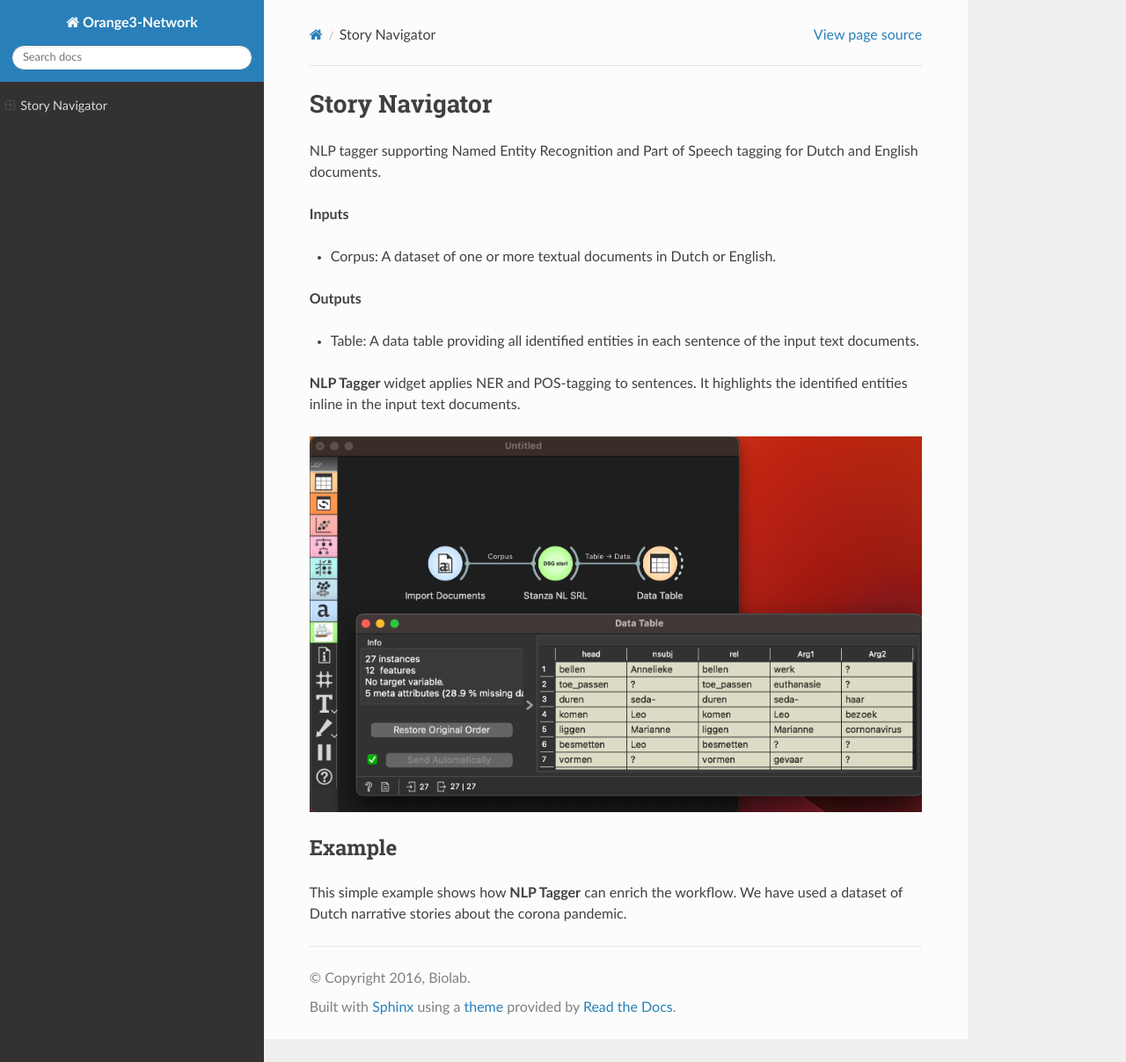
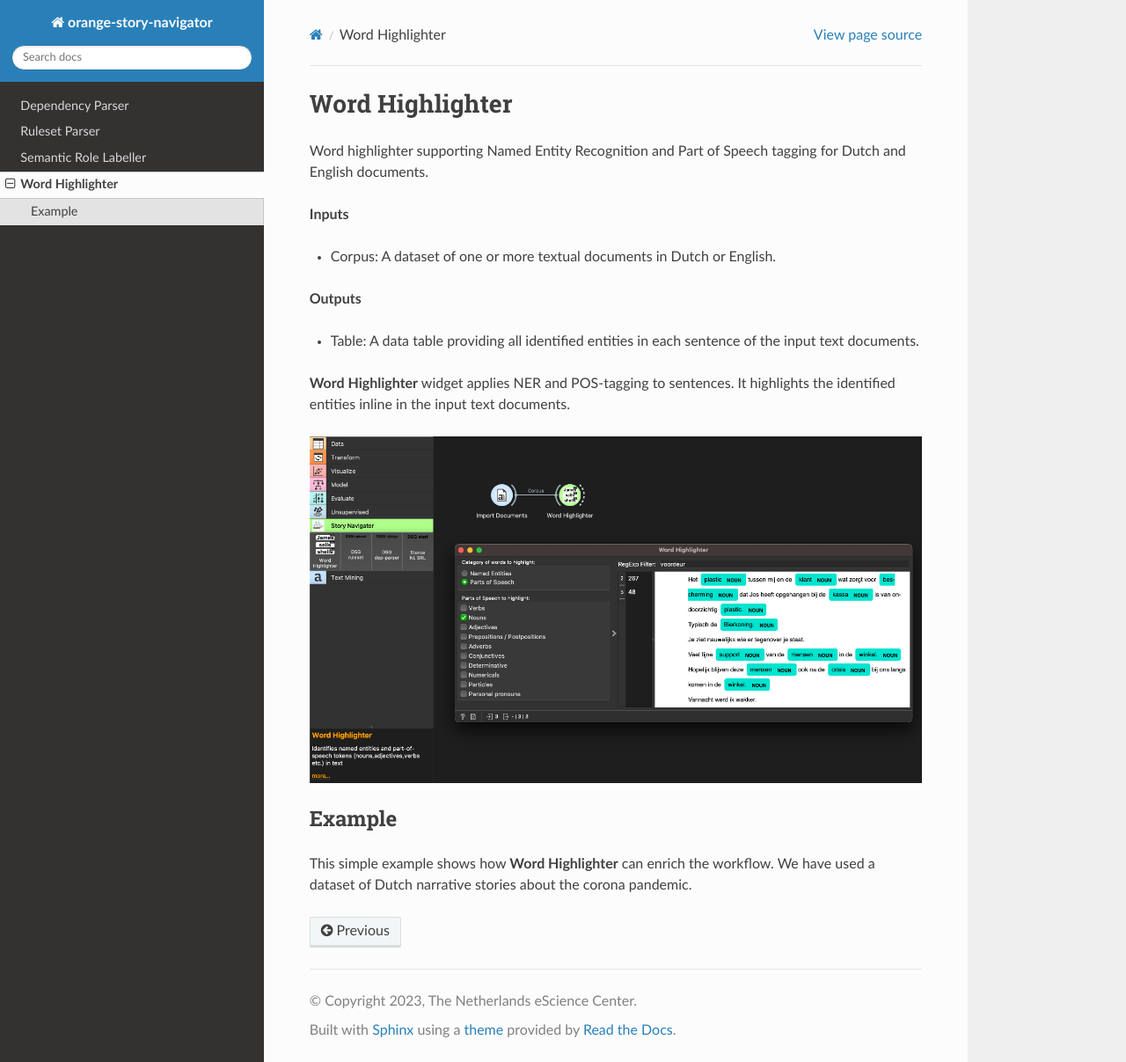
Before and after one commit to navigating-stories/orange-story-navigator, a Sphinx documentation site: the page built from doc/widgets/dsgtagger.md, in a window 1280 px wide and 1207 px high. Shown: the whole window at 88% size. Built offline with Sphinx 7.4.7 and the Read the Docs theme 2.0.0, drawn with Linux system fonts in a browser that asks for light colours; pages that are not in the unit, such as notebooks, are missing from menus.

Commit message:
improves and corrects documentation. adds required libraries to build html docs. pypi release 0.0.1

```diff
--- a/doc/conf.py
+++ b/doc/conf.py
@@ -1,7 +1,7 @@
 #!/usr/bin/env python3
 # -*- coding: utf-8 -*-
 #
-# Orange3-Network documentation build configuration file, created by
+# orange-story-navigator documentation build configuration file, created by
 # sphinx-quickstart on Thu Jul 28 14:12:24 2016.
 #
 # This file is execfile()d with the current directory set to its
@@ -57,9 +57,9 @@
 master_doc = 'index'
 
 # General information about the project.
-project = 'Orange3-Network'
-copyright = '2016, Biolab'
-author = 'Biolab'
+project = 'orange-story-navigator'
+copyright = '2023, The Netherlands eScience Center'
+author = 'Kody Moodley'
 
 # The version info for the project you're documenting, acts as replacement for
 # |version| and |release|, also used in various other places throughout the
@@ -75,7 +75,7 @@
 #
 # This is also used if you do content translation via gettext catalogs.
 # Usually you set "language" from the command line for these cases.
-language = None
+language = 'en'
 
 # There are two options for replacing |today|: either, you set today to some
 # non-false value, then it is used:
@@ -213,7 +213,7 @@
 #html_search_scorer = 'scorer.js'
 
 # Output file base name for HTML help builder.
-htmlhelp_basename = 'Orange3-Networkdoc'
+htmlhelp_basename = 'Orange-Story-Navigator-doc'
 
 # -- Options for LaTeX output ---------------------------------------------
 
@@ -235,8 +235,8 @@
 # (source start file, target name, title,
 #  author, documentclass [howto, manual, or own class]).
 latex_documents = [
-  (master_doc, 'Orange3-Network.tex', 'Orange3-Network Documentation',
-   'Biolab', 'manual'),
+  (master_doc, 'orange-story-navigator.tex', 'Orange-Story-Navigator Documentation',
+   'The Netherlands eScience Center', 'manual'),
 ]
 
 # The name of an image file (relative to this directory) to place at the top of
@@ -265,7 +265,7 @@
 # One entry per manual page. List of tuples
 # (source start file, name, description, authors, manual section).
 man_pages = [
-    (master_doc, 'orange3-network', 'Orange3-Network Documentation',
+    (master_doc, 'orange-story-navigator', 'Orange-Story-Navigator Documentation',
      [author], 1)
 ]
 
@@ -279,8 +279,8 @@
 # (source start file, target name, title, author,
 #  dir menu entry, description, category)
 texinfo_documents = [
-  (master_doc, 'Orange3-Network', 'Orange3-Network Documentation',
-   author, 'Orange3-Network', 'One line description of project.',
+  (master_doc, 'orange-story-navigator', 'Orange-Story-Navigator Documentation',
+   author, 'Orange-Story-Navigator', 'One line description of project.',
    'Miscellaneous'),
 ]
 
--- a/doc/widgets.json
+++ b/doc/widgets.json
@@ -24,7 +24,7 @@
     "keywords": []
    },
    {
-    "text": "Digital Story Grammar NLP tagger",
+    "text": "Digital Story Grammar Word Highlighter",
     "doc": "widgets/dsgtagger.md",
     "icon": "../orangecontrib/storynavigation/widgets/icons/dsgtagger.svg",
     "background": "#C0FF97",
--- a/doc/widgets/dsgdepparser.md
+++ b/doc/widgets/dsgdepparser.md
@@ -1,5 +1,5 @@
-Story Navigator
-===============
+Dependency Parser
+=================
 
 NLP Dependency Parsing for Dutch and English.
 
--- a/doc/widgets/dsgruleset.md
+++ b/doc/widgets/dsgruleset.md
@@ -1,5 +1,5 @@
-Story Navigator
-===============
+Ruleset Parser
+==============
 
 Calculation of subject, verb, object tuples in sentences using predefined NLP rules.
 
--- a/doc/widgets/dsgsrl.md
+++ b/doc/widgets/dsgsrl.md
@@ -1,5 +1,5 @@
-Story Navigator
-===============
+Semantic Role Labeller
+======================
 
 Semantic Role Labelling (SRL) for Dutch and English documents.
 
--- a/doc/widgets/dsgtagger.md
+++ b/doc/widgets/dsgtagger.md
@@ -1,7 +1,7 @@
-Story Navigator
-===============
+Word Highlighter
+================
 
-NLP tagger supporting Named Entity Recognition and Part of Speech tagging for Dutch and English documents.
+Word highlighter supporting Named Entity Recognition and Part of Speech tagging for Dutch and English documents.
 
 **Inputs**
 
@@ -11,11 +11,11 @@
 
 - Table: A data table providing all identified entities in each sentence of the input text documents.
 
-**NLP Tagger** widget applies NER and POS-tagging to sentences. It highlights the identified entities inline in the input text documents.
+**Word Highlighter** widget applies NER and POS-tagging to sentences. It highlights the identified entities inline in the input text documents.
 
-![](images/dsgsrl-example.png)
+![](images/dsgtagger-example2.png)
 
 Example
 -------
 
-This simple example shows how **NLP Tagger** can enrich the workflow. We have used a dataset of Dutch narrative stories about the corona pandemic.
+This simple example shows how **Word Highlighter** can enrich the workflow. We have used a dataset of Dutch narrative stories about the corona pandemic.
--- a/requirements.txt
+++ b/requirements.txt
@@ -9,4 +9,8 @@
 stanza==1.4.2
 spacy==3.4.4
 dgl==0.6.1
+sphinx==5.3.0
+recommonmark==0.7.1
+sphinx-rtd-theme==1.1.1
+Cython==0.29.33
 -e git+https://github.com/kodymoodley/stroll-singlethreaded@master#egg=stroll-srl
```
Also changed, not shown: README.md (+14 -7 lines), doc/index.rst (+6 -10 lines), setup.py (+5 -4 lines), doc/widgets/images/dsgtagger-example2.png (added), 1 other file.
